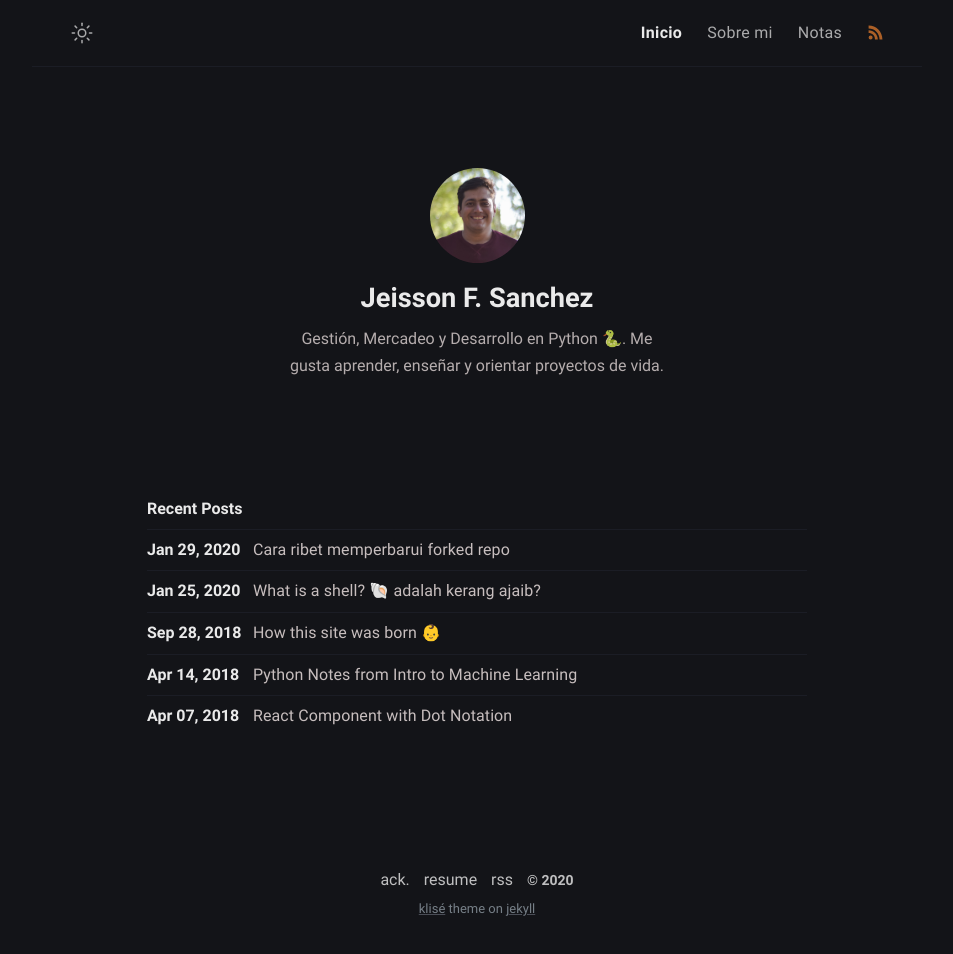
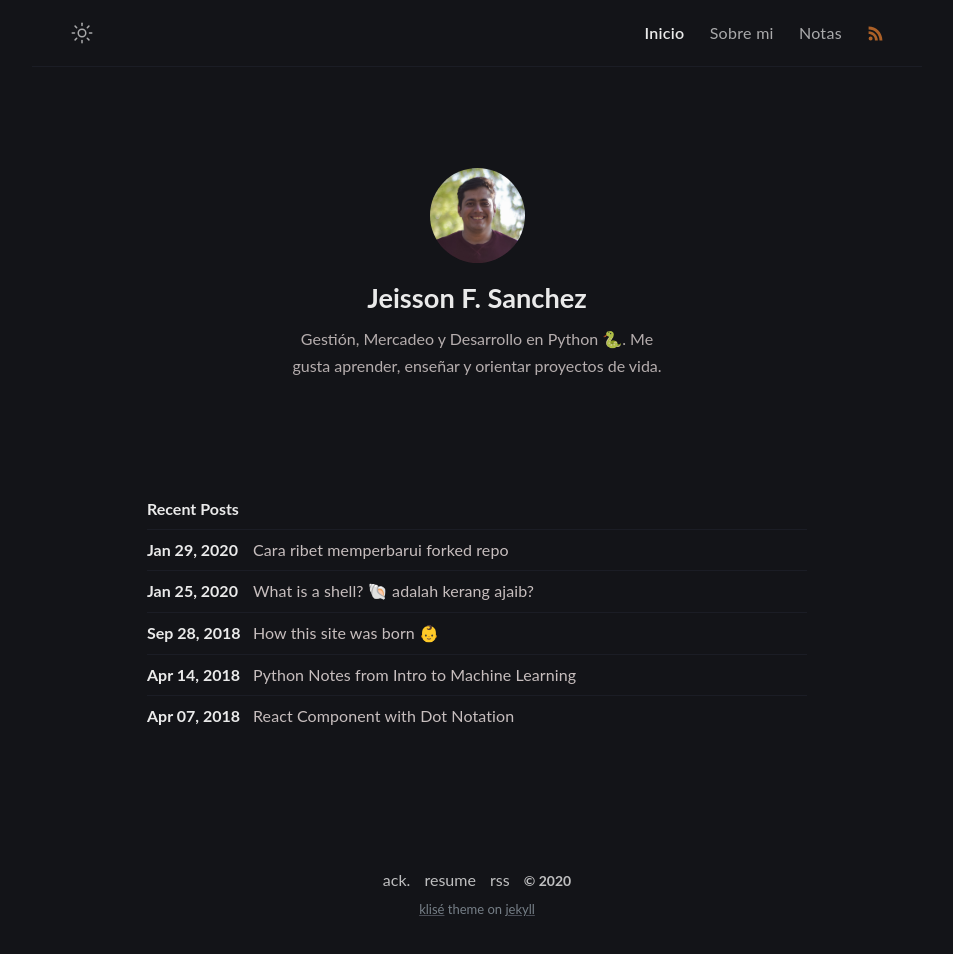
Before and after one commit to sajeisson/sajeisson.github.io, a Jekyll site: the page built from index.md, in a window 1280 px wide. Shown: the whole page, without its empty margins (163-1116 px from the left). Built offline with Jekyll 4.4.1, drawn with Linux system fonts in a browser that asks for light colours; comment, search, counter and statistics services are not loaded.

Commit message:
Update main.scss

```diff
--- a/_sass/main.scss
+++ b/_sass/main.scss
@@ -1,5 +1,5 @@
 // Fonts preferences
-$sans-family: Roboto, sans-serif;
+$sans-family: Lato, sans-serif;
 $mono-family: Consolas, monospace;
 $base-font-size: 16px;
 $medium-font-size: $base-font-size * 0.938;
```
